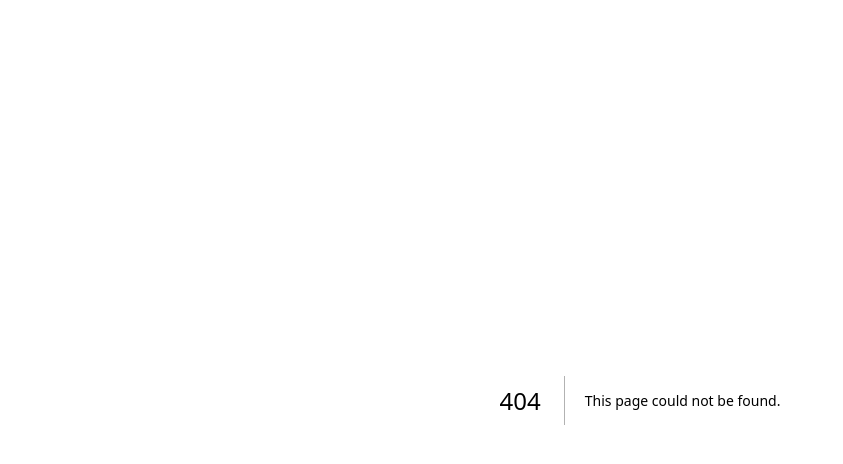
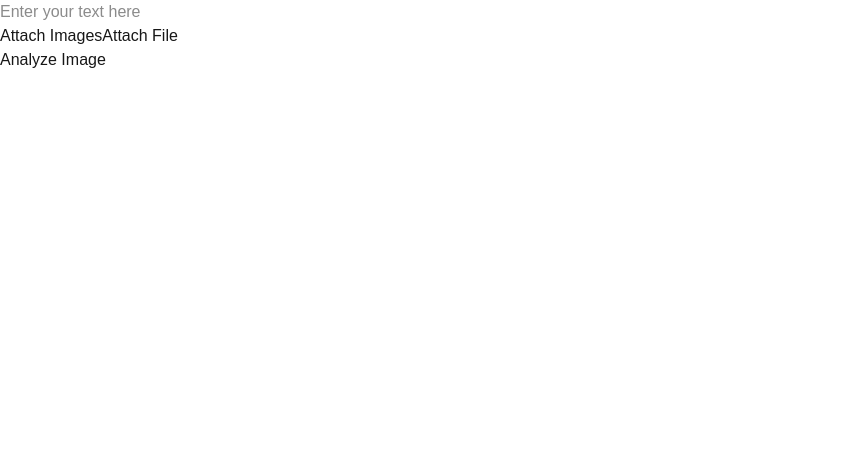
Before and after one commit to soumyakhatri/Next.js-AI, a Next.js app: page /ui/multi-modal-chat in a window 1280 px wide. Before the commit this address had no page. Shown: the top 464 px of the page, without its empty margins (0-843 px from the left). Built offline with nearby package versions, Linux system fonts and the light colour scheme.

Commit message:
Analyze Image Without CSS

```diff
--- /dev/null
+++ b/src/app/api/multi-modal-chat/route.ts
@@ -0,0 +1,17 @@
+import { openai } from "@ai-sdk/openai"
+import { convertToModelMessages, streamText, UIMessage } from "ai"
+
+export async function POST(req: Request) {
+    try {
+        const { messages }: { messages: UIMessage[] } = await req.json()
+
+        const result = streamText({
+            model: openai("gpt-4.1-nano"),
+            messages: convertToModelMessages(messages)
+        })
+
+        return result.toUIMessageStreamResponse()
+    } catch (error) {
+        return new Response("Something went wrong", {status: 500})
+    }
+}
--- /dev/null
+++ b/src/app/ui/multi-modal-chat/page.tsx
@@ -0,0 +1,84 @@
+"use client"
+
+import { useChat } from "@ai-sdk/react"
+import { DefaultChatTransport } from "ai"
+import Image from "next/image"
+import { FormEvent, useRef, useState } from "react"
+
+export default function AnalyzeImages() {
+    const [input, setInput] = useState("")
+    const [files, setFiles] = useState<FileList | undefined>(undefined)
+    const imageRef = useRef(null)
+
+    const { sendMessage, messages } = useChat({
+        transport: new DefaultChatTransport({
+            api: "/api/multi-modal-chat"
+        })
+    })
+
+    // console.log('messages', messages)
+    // console.log('files', files)
+    return (
+        <>
+            <div>
+                {
+                    messages && messages.length > 0 && messages.map((message) => {
+                        return <div>
+                            <div>{message.role === "user" ? "You:" : "AI:"}</div>
+                            {message.parts.map((part, index) => {
+                                switch (part.type) {
+                                    case "text":
+                                        return part.text
+                                        break;
+                                    case "file":
+                                        if (part.mediaType?.startsWith("image/")) {
+                                            return <Image
+                                                key={`${message.id}-${index}`}
+                                                src={part.url}
+                                                alt={part.filename ?? `attachment-${index}`}
+                                                width={500}
+                                                height={500}
+                                            />
+                                        }
+
+                                    default:
+                                        break;
+                                }
+                            })}
+                        </div>
+                    })
+                }
+            </div>
+            <div>
+                <input type="text" value={input} onChange={e => setInput(e.target.value)} placeholder="Enter your text here" />
+                <form onSubmit={(e: FormEvent) => {
+                    e.preventDefault()
+                    sendMessage({
+                        text: input,
+                        files
+                    })
+                    setInput("")
+                    setFiles(undefined)
+                }}>
+                    <div>
+                        <label htmlFor="upload-image">Attach Images</label>
+                        <input
+                            id="upload-image"
+                            type="file"
+                            onChange={(e) => {
+                                if (e.target.files) {
+                                    setFiles(e.target.files)
+                                }
+                            }}
+                            className="hidden"
+                            ref={imageRef}
+                            multiple
+                        />
+                        <span>{files ? `${files.length} file(s) attached` : 'Attach File'}</span>
+                    </div>
+                    <button type="submit">Analyze Image</button>
+                </form>
+            </div>
+        </>
+    )
+}
```
